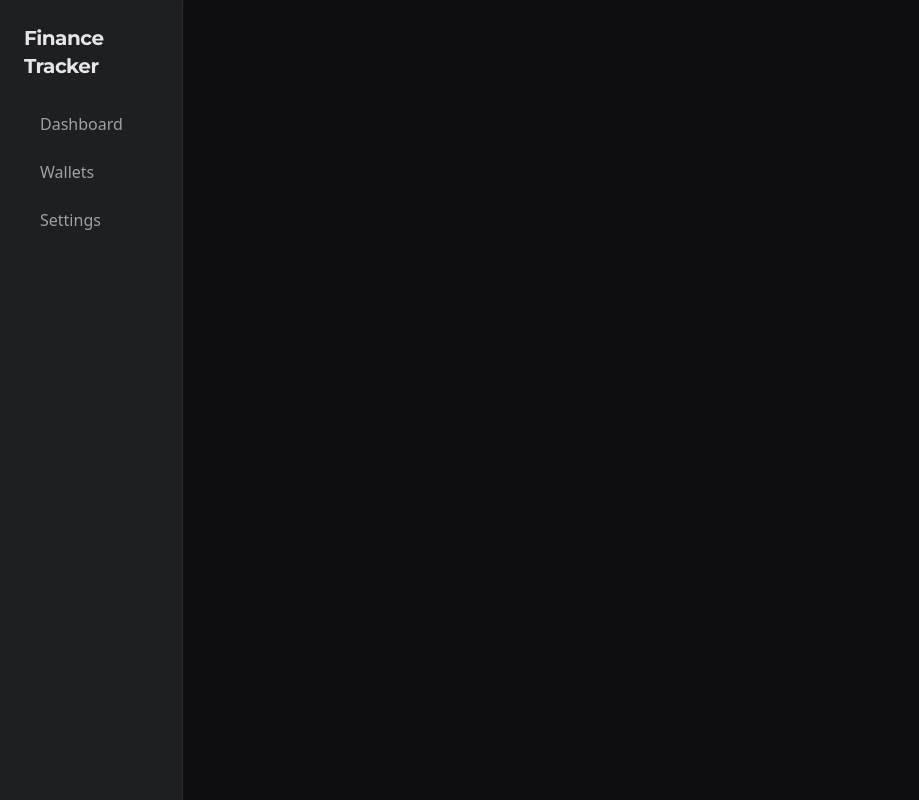
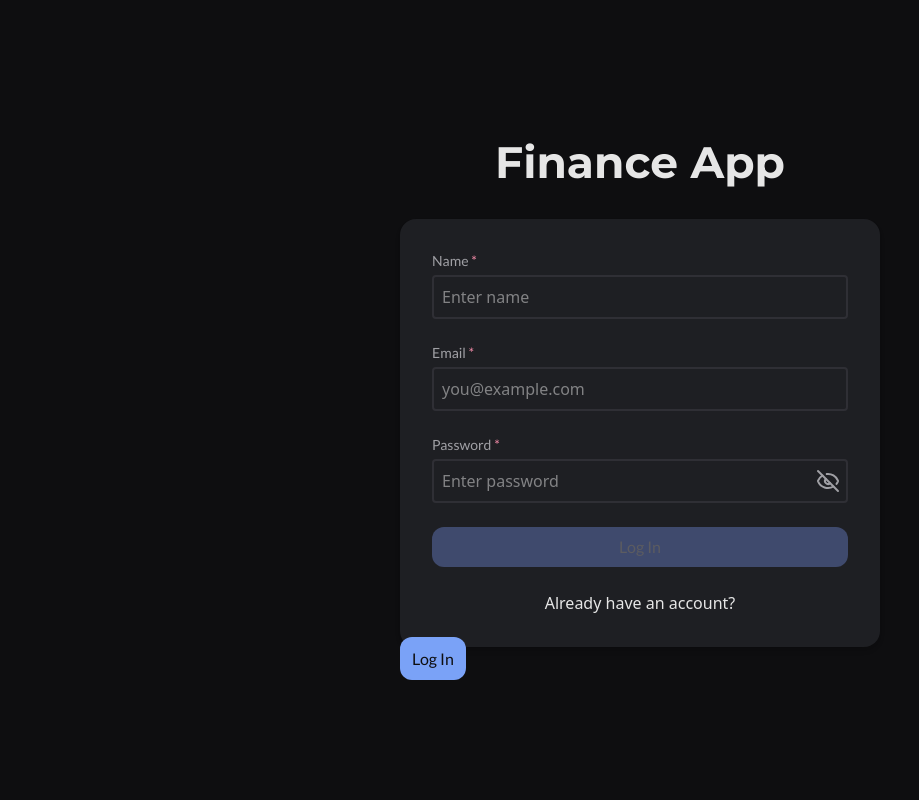
Before and after one commit to NURE-DPS/finance-app-frontend, a React (Vite) app: page /login in a window 1280 px wide. Shown: the whole page, without its empty margins (0-919 px from the left). Built offline with nearby package versions, Linux system fonts and the light colour scheme.

Commit message:
[FTA-71] feat: add-login-form

```diff
--- a/src/App.tsx
+++ b/src/App.tsx
@@ -6,11 +6,17 @@ import { Wallets } from './pages/wallets/Wallets'
 import { WalletDetail } from './pages/wallets/WalletDetail'
 import type { JSX } from 'react'
 import { AppProviders } from './providers/AppProviders'
+import Login from './pages/auth/login'
 
 function App(): JSX.Element {
   return (
     <Router>
       <AppProviders>
+        <Routes>
+          <Route path="/login" element={<Login />} />
+          <Route
+            path="*"
+            element={
               <MainLayout>
                 <Routes>
                   <Route path="/" element={<Dashboard />} />
@@ -19,6 +25,9 @@ function App(): JSX.Element {
                   <Route path="/wallets/:id" element={<WalletDetail />} />
                 </Routes>
               </MainLayout>
+            }
+          />
+        </Routes>
       </AppProviders>
     </Router>
   )
--- a/src/components/UI/Modal.tsx
+++ b/src/components/UI/Modal.tsx
@@ -35,6 +35,7 @@ export const Modal = ({ children, open, setOpen }: ModalProps) => {
                 initial={{ opacity: 0, scale: 0.95 }}
                 animate={{ opacity: 1, scale: 1 }}
                 exit={{ opacity: 0, scale: 0.95 }}
+                //попробовать bg-elevation-1, как по мне так смотрится лучше
                 className="bg-elevation-2 w-[600px] p-6 rounded-2xl shadow-lg"
               >
                 {children}
--- a/src/components/features/wallets/WalletForm.tsx
+++ b/src/components/features/wallets/WalletForm.tsx
@@ -58,7 +58,7 @@ export const WalletForm = ({
             },
           })}
           className=" text-text-primary w-full p-2 border-2 border-border rounded mt-1"
-          placeholder="Enter name"
+          placeholder="Enter wallet name"
         />
         {errors.name && (
           <p className="text-error text-sm mt-1">{errors.name.message}</p>
--- a/src/components/layout/Sidebar.tsx
+++ b/src/components/layout/Sidebar.tsx
@@ -1,4 +1,11 @@
 import * as motion from 'motion/react-client'
+import {
+  LuCircleUserRound,
+  LuLayoutDashboard,
+  LuLogOut,
+  LuSettings,
+  LuWallet,
+} from 'react-icons/lu'
 import { NavLink } from 'react-router-dom'
 
 export const Sidebar = () => {
@@ -10,29 +17,58 @@ export const Sidebar = () => {
     }`
 
   return (
-    <div className="basis-1/7 min-h-screen h-full bg-elevation-1 p-6 text-text-primary shadow-inner border-r border-border">
-      <h2 className="text-xl font-bold mb-6 font-montserrat tracking-tight">
+    <div className="basis-1/7 min-h-screen h-full bg-elevation-1 p-6 text-text-primary shadow-inner border-r border-border flex flex-col justify-between">
+      <div>
+        <h2 className="text-h3 font-bold mb-6 font-montserrat tracking-tight">
           Finance Tracker
         </h2>
         <nav>
           <ul className="space-y-2">
             <motion.li whileTap={{ scale: 0.9 }}>
               <NavLink to="/" className={linkClasses}>
+                <div className="flex items-center gap-2">
+                  <LuLayoutDashboard size={20} />
                   Dashboard
+                </div>
               </NavLink>
             </motion.li>
             <motion.li whileTap={{ scale: 0.9 }}>
               <NavLink to="/wallets" className={linkClasses}>
+                <div className="flex items-center gap-2">
+                  <LuWallet size={20} />
                   Wallets
+                </div>
               </NavLink>
             </motion.li>
             <motion.li whileTap={{ scale: 0.9 }}>
               <NavLink to="/settings" className={linkClasses}>
+                <div className="flex items-center gap-2">
+                  <LuSettings size={20} />
                   Settings
+                </div>
               </NavLink>
             </motion.li>
           </ul>
         </nav>
       </div>
+      <div className="space-y-2 mt-6">
+        <motion.div whileTap={{ scale: 0.9 }}>
+          <NavLink to="/profile" className={linkClasses}>
+            <div className="flex items-center gap-2">
+              <LuCircleUserRound size={20} />
+              Profile
+            </div>
+          </NavLink>
+        </motion.div>
+        <motion.div whileTap={{ scale: 0.9 }}>
+          <NavLink to="/login" className={linkClasses}>
+            <div className="flex items-center gap-2">
+              <LuLogOut size={20} />
+              Log Out
+            </div>
+          </NavLink>
+        </motion.div>
+      </div>
+    </div>
   )
 }
--- /dev/null
+++ b/src/pages/auth/LogIn.tsx
@@ -0,0 +1,148 @@
+import { Link } from 'react-router-dom'
+import { useForm } from 'react-hook-form'
+import { useNavigate } from 'react-router-dom'
+import { Button } from '../../components/UI/Button'
+import { LuEye, LuEyeOff } from 'react-icons/lu'
+import { useState } from 'react'
+
+type FormValues = {
+  name: string
+  email: string
+  password: string
+}
+
+export default function Login() {
+  const [showPassword, setShowPassword] = useState(false)
+
+  const {
+    register,
+    handleSubmit,
+    watch,
+    formState: { errors, isValid },
+  } = useForm<FormValues>({
+    mode: 'onChange',
+  })
+
+  const navigate = useNavigate()
+
+  const onSubmit = (data: FormValues) => {
+    console.log('User data:', data)
+    navigate('/')
+  }
+
+  const nameValue = watch('name')
+  const emailValue = watch('email')
+  const passwordValue = watch('password')
+
+  return (
+    <div className="w-screen h-full min-h-full box-border flex items-center justify-center bg-bg">
+      <div className="w-[480px]">
+        <h1 className="text-display text-text-primary font-bold mb-6 font-montserrat text-center">
+          Finance App
+        </h1>
+
+        <form
+          onSubmit={handleSubmit(onSubmit)}
+          className="bg-elevation-1 p-8 rounded-2xl shadow-md space-y-6"
+        >
+          <div>
+            <label className="block text-sm font-medium font-lato text-text-secondary mb-1">
+              Name {!nameValue && <span className="text-error">*</span>}
+            </label>
+            <input
+              {...register('name', {
+                required: true,
+                minLength: {
+                  value: 5,
+                  message: 'Minimum 5 characters',
+                },
+                maxLength: {
+                  value: 30,
+                  message: 'Maximum 30 characters',
+                },
+              })}
+              className="w-full p-2 border-2 border-border rounded text-text-primary"
+              placeholder="Enter name"
+            />
+            {errors.name && (
+              <p className="text-error text-sm mt-1">{errors.name.message}</p>
+            )}
+          </div>
+          <div>
+            <label className="block text-sm font-medium font-lato text-text-secondary mb-1">
+              Email {!emailValue && <span className="text-error">*</span>}
+            </label>
+            <input
+              type="email"
+              {...register('email', {
+                required: 'Email is required',
+                pattern: {
+                  value: /^[^\s@]+@[^\s@]+\.[^\s@]+$/,
+                  message: 'Invalid email address',
+                },
+              })}
+              className="w-full p-2 border-2 border-border rounded text-text-primary"
+              placeholder="you@example.com"
+            />
+            {errors.email && (
+              <p className="text-error text-sm mt-1">{errors.email.message}</p>
+            )}
+          </div>
+          <div>
+            <label className="block text-sm font-medium font-lato text-text-secondary mb-1">
+              Password {!passwordValue && <span className="text-error">*</span>}
+            </label>
+            <div className="relative">
+              <input
+                type={showPassword ? 'text' : 'password'}
+                {...register('password', {
+                  required: 'Password is required',
+                  minLength: {
+                    value: 5,
+                    message: 'Minimum 5 characters',
+                  },
+                  maxLength: {
+                    value: 30,
+                    message: 'Maximum 30 characters',
+                  },
+                  validate: {
+                    noSpaces: (value) =>
+                      !/\s/.test(value) || 'Password must not contain spaces',
+                  },
+                })}
+                className="w-full p-2 border-2 border-border rounded text-text-primary"
+                placeholder="Enter password"
+              />
+              <button
+                type="button"
+                onClick={() => setShowPassword(!showPassword)}
+                className="absolute right-2 top-1/2 transform -translate-y-1/2 text-text-secondary hover:text-text-primary transition"
+              >
+                {showPassword ? <LuEye size={24} /> : <LuEyeOff size={24} />}
+              </button>
+            </div>
+
+            {errors.password && (
+              <p className="text-error text-sm mt-1">
+                {errors.password.message}
+              </p>
+            )}
+          </div>
+          <Button text="Log In" disabledCondition={!isValid} />
+          {/* затычка для будущей кнопки авторизации */}
+          <div className="text-lato text-text-primary text-center">
+            Already have an account?
+          </div>
+        </form>
+
+        {/* затычка для простоты перемещения между страницами, потом - убрать */}
+        <Link
+          to="/"
+          className="bg-button-bg hover:bg-button-hover cursor-pointer text-button-text font-lato p-3 rounded-[12px] transition text-body"
+        >
+          Log In
+        </Link>
+      </div>
+    </div>
+  )
+}
```
Lines whose indentation alone changed are shown as unchanged.
